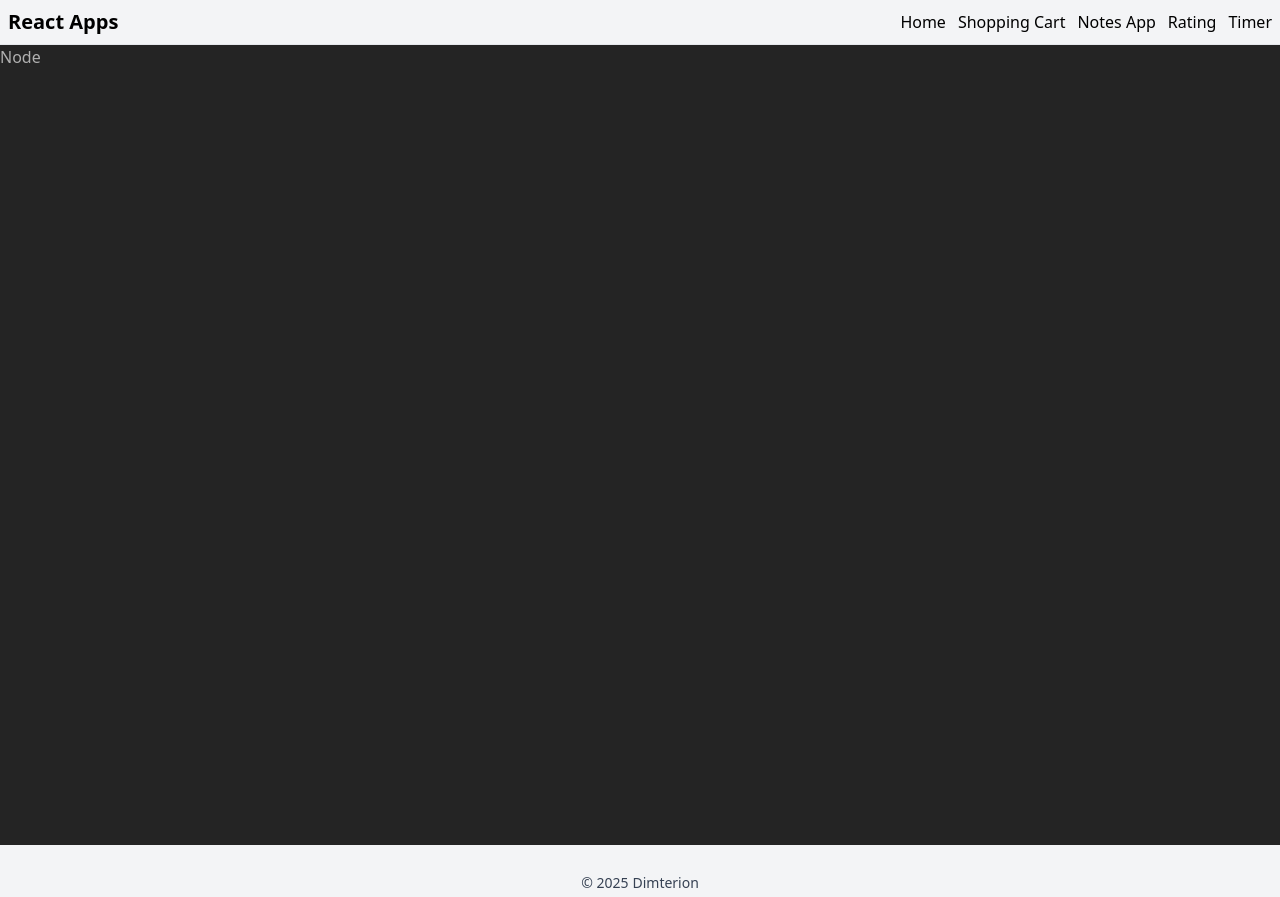
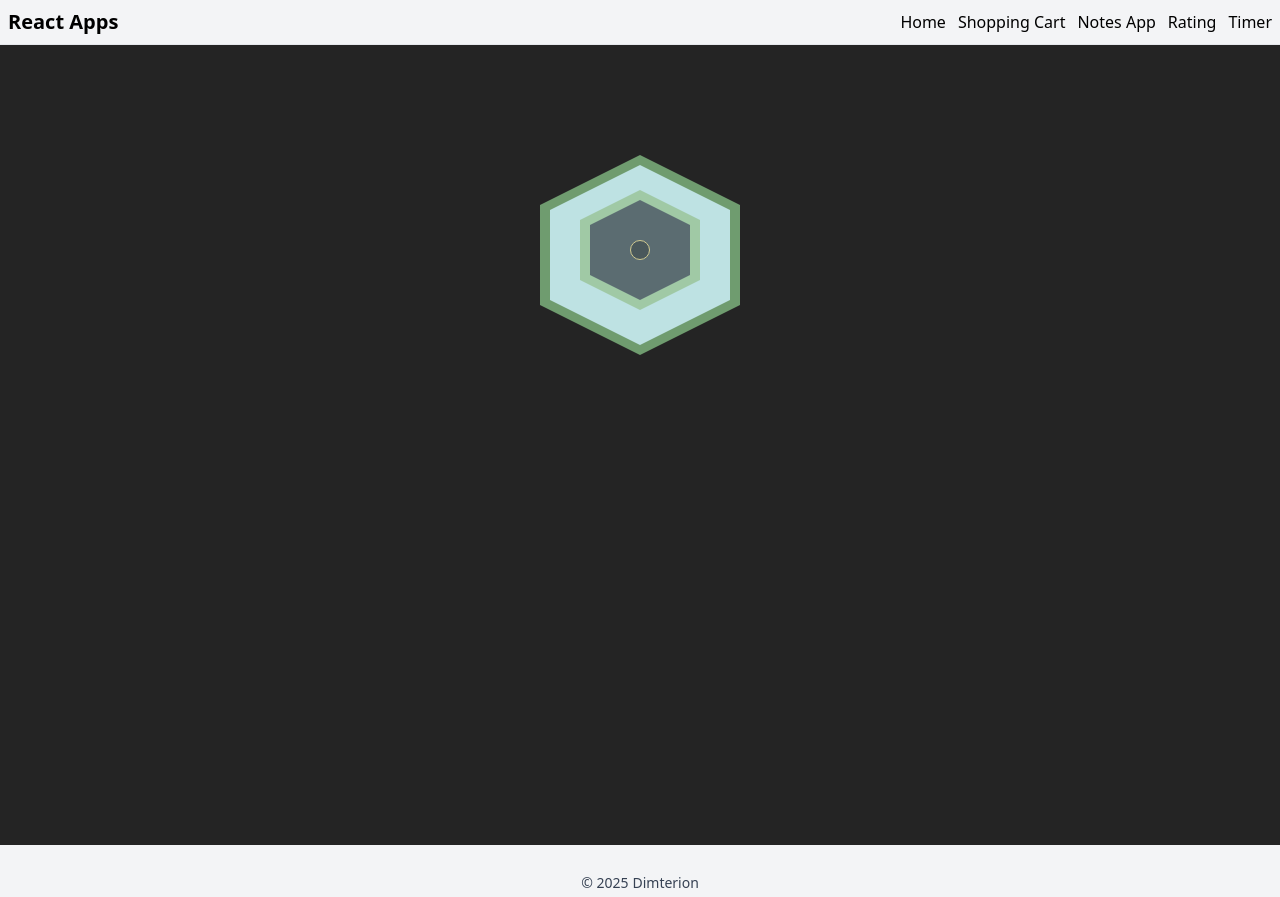
Before and after one commit to Dimterion/react-apps, a React (Vite) app: page /node-interface in a window 1280 px wide. Built offline with nearby package versions, Linux system fonts and the light colour scheme; no server answers.

Commit message:
adjust NodeInterfacePage elements

```diff
--- a/src/pages/node-interface/node-interface.css
+++ b/src/pages/node-interface/node-interface.css
@@ -19,3 +19,127 @@ Highlights: #e3725b, #a87e35, #6f9c6f (Muted Green)
   color: #b0b0b0;
   min-height: 100vh;
 }
+
+.hexagon {
+  position: relative;
+  width: 200px;
+  height: 100px;
+  background-color: #6f9c6f;
+  margin: 10rem auto;
+}
+
+.hexagon::before,
+.hexagon::after {
+  content: "";
+  position: absolute;
+  border-left: 100px solid transparent;
+  border-right: 100px solid transparent;
+}
+
+.hexagon::before {
+  bottom: 100%;
+  border-bottom: 50px solid #6f9c6f;
+}
+
+.hexagon::after {
+  top: 100%;
+  border-top: 50px solid #6f9c6f;
+}
+
+.hexagon-inner-1 {
+  position: relative;
+  width: 180px;
+  height: 90px;
+  background-color: #bee2e3;
+  margin: auto;
+  top: 5px;
+}
+
+.hexagon-inner-1::before,
+.hexagon-inner-1::after {
+  content: "";
+  position: absolute;
+  width: 0;
+  border-left: 90px solid transparent;
+  border-right: 90px solid transparent;
+}
+
+.hexagon-inner-1::before {
+  bottom: 100%;
+  border-bottom: 45px solid #bee2e3;
+}
+
+.hexagon-inner-1::after {
+  z-index: 1;
+  top: 100%;
+  border-top: 45px solid #bee2e3;
+}
+
+.hexagon-inner-2 {
+  position: relative;
+  width: 120px;
+  height: 60px;
+  background-color: #a0c9a5;
+  margin: auto;
+  top: 10px;
+}
+
+.hexagon-inner-2::before,
+.hexagon-inner-2::after {
+  content: "";
+  position: absolute;
+  width: 0;
+  border-left: 60px solid transparent;
+  border-right: 60px solid transparent;
+}
+
+.hexagon-inner-2::before {
+  bottom: 100%;
+  border-bottom: 30px solid #a0c9a5;
+}
+
+.hexagon-inner-2::after {
+  z-index: 2;
+  top: 100%;
+  border-top: 30px solid #a0c9a5;
+}
+
+.hexagon-inner-3 {
+  position: relative;
+  width: 100px;
+  height: 50px;
+  background-color: #5b6c71;
+  margin: auto;
+  top: 5px;
+}
+
+.hexagon-inner-3::before,
+.hexagon-inner-3::after {
+  content: "";
+  position: absolute;
+  width: 0;
+  border-left: 50px solid transparent;
+  border-right: 50px solid transparent;
+}
+
+.hexagon-inner-3::before {
+  bottom: 100%;
+  border-bottom: 25px solid #5b6c71;
+}
+
+.hexagon-inner-3::after {
+  z-index: 3;
+  top: 100%;
+  border-top: 25px solid #5b6c71;
+}
+
+.circle {
+  position: relative;
+  background-color: #4a585b;
+  border: 1px solid #d1ca91;
+  width: 20px;
+  height: 20px;
+  margin: auto;
+  top: 15px;
+  border-radius: 50%;
+}
--- a/src/pages/node-interface/node-interface.jsx
+++ b/src/pages/node-interface/node-interface.jsx
@@ -1,7 +1,19 @@
 import "./node-interface.css";
 
 const NodeInterfacePage = () => {
-  return <main className="nodeInterface-main">Node</main>;
+  return (
+    <main className="nodeInterface-main">
+      <div class="hexagon">
+        <div class="hexagon-inner-1">
+          <div class="hexagon-inner-2">
+            <div class="hexagon-inner-3">
+              <div class="circle"></div>
+            </div>
+          </div>
+        </div>
+      </div>
+    </main>
+  );
 };
 
 export default NodeInterfacePage;
```
